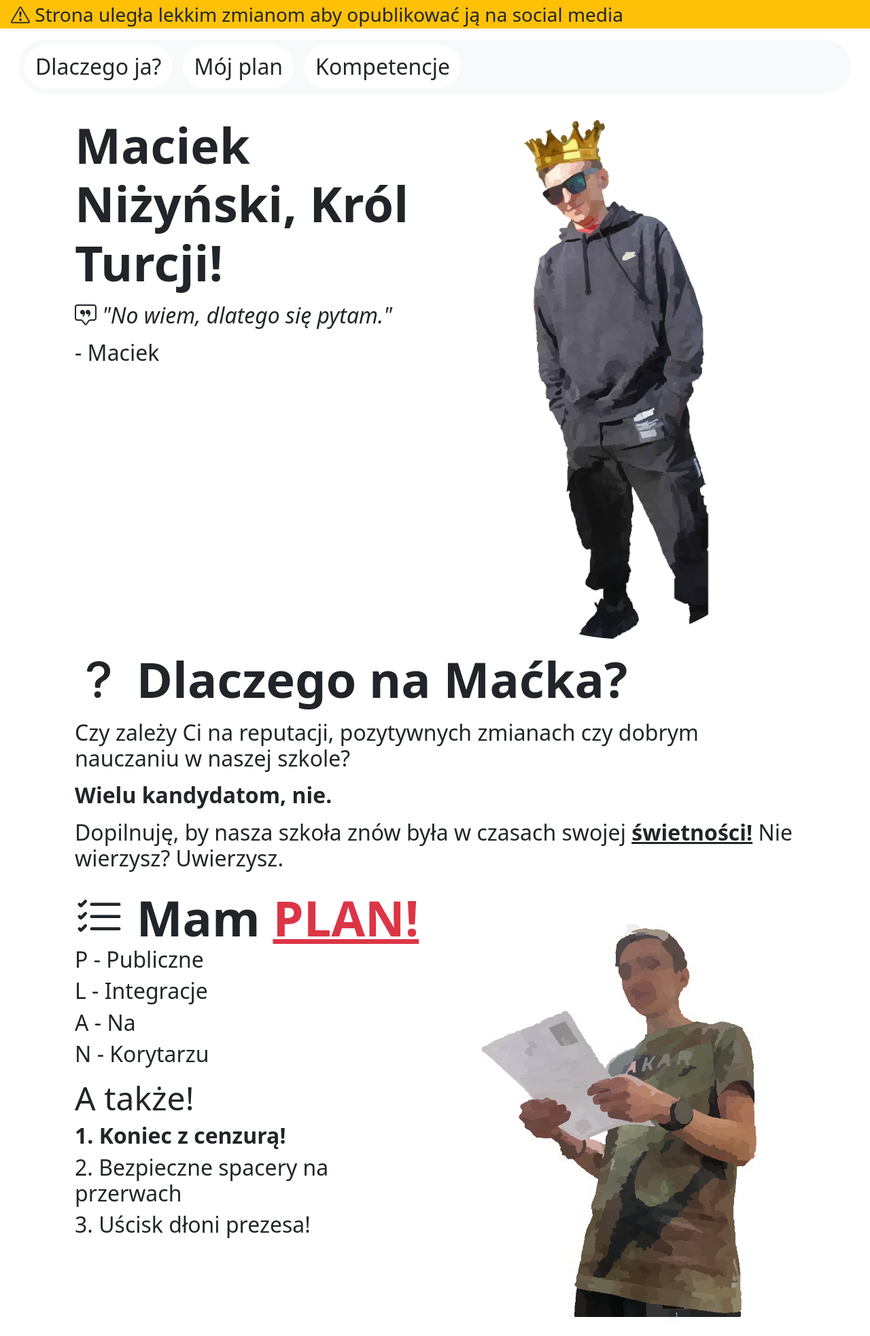
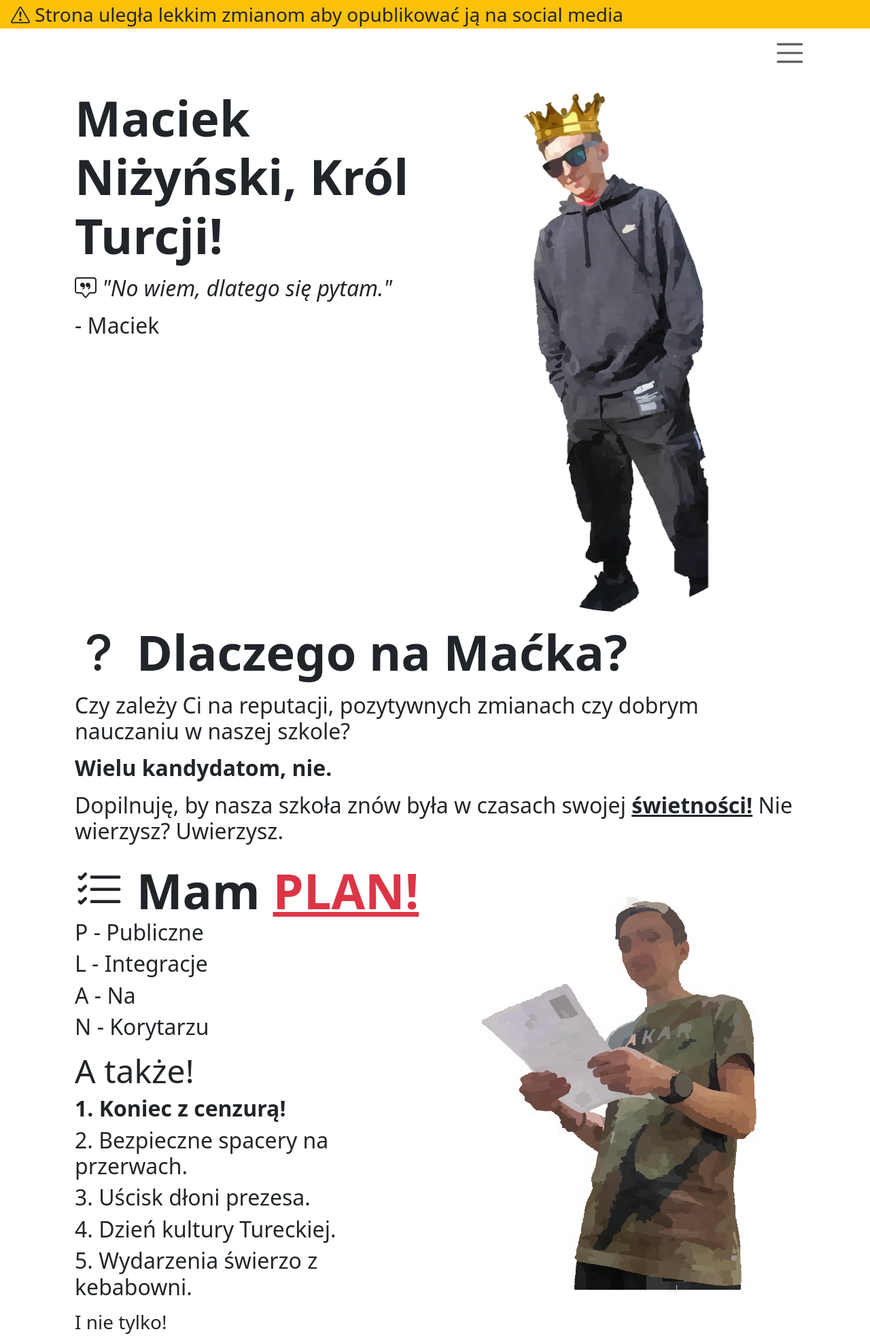
Before and after one commit to glosuj-na-macka/glosuj-na-macka.github.io, a plain HTML site: page index.html in a window 1280 px wide. Shown: the top 1966 px of the page at 68% size. Drawn offline with nearby package versions, Linux system fonts and the light colour scheme.

Commit message:
Update index.html

```diff
--- a/index.html
+++ b/index.html
@@ -13,7 +13,8 @@
 
     <div class="bg-warning fs-3 ps-3"><i class="bi bi-exclamation-triangle"></i> Strona uległa lekkim zmianom aby opublikować ją na social media</div>
 
-    <!--    nawigacja   -->
+    <div class="collapse" id="navbarToggleExternalContent" data-bs-theme="dark">
+        <div class="bg-secondary p-4">
             <div class="container-fluid">
                 <div class="row">
                     <div class="col-12">
@@ -38,6 +39,18 @@
                     </div>
                 </div>
             </div>
+                </div>
+      </div>
+      <nav class="navbar">
+        <div class="container-sm justify-content-end">
+          <button class="navbar-toggler border-0" type="button" data-bs-toggle="collapse" data-bs-target="#navbarToggleExternalContent" aria-controls="navbarToggleExternalContent" aria-expanded="false" aria-label="Toggle navigation">
+            <span class="navbar-toggler-icon fs-2"></span>
+          </button>
+        </div>
+      </nav>
+
+    <!--    nawigacja   -->
+
 
     <!--    text 1 Macius królem turcji    -->
     <div class="container-lg">
@@ -76,8 +89,11 @@
                 <h2 class="text-start text fs-2 fw-normal">N - Korytarzu</h2>
                 <h2 class="text-start text display-5 fw-normal mt-3">A także!</h2>
                 <h2 class="text-start text fs-2 fw-normal fw-bold">1. Koniec z cenzurą!</h2>
-                <h2 class="text-start text fs-2 fw-normal">2. Bezpieczne spacery na przerwach</h2>
-                <h2 class="text-start text fs-2 fw-normal">3. Uścisk dłoni prezesa!</h2>
+                <h2 class="text-start text fs-2 fw-normal">2. Bezpieczne spacery na przerwach.</h2>
+                <h2 class="text-start text fs-2 fw-normal">3. Uścisk dłoni prezesa.</h2>
+                <h2 class="text-start text fs-2 fw-normal">4. Dzień kultury Tureckiej.</h2>
+                <h2 class="text-start text fs-2 fw-normal">5. Wydarzenia świerzo z kebabowni.</h2>
+                <h2 class="text-start text fs-3 fw-normal mt-3">I nie tylko!</h2>
             </div>
             <div class="col-6">
                 <img class="img-fluid" src="/assets/Macius_reading.png" alt="Maciek czytający PLAN">
```
Lines whose indentation alone changed are shown as unchanged.
